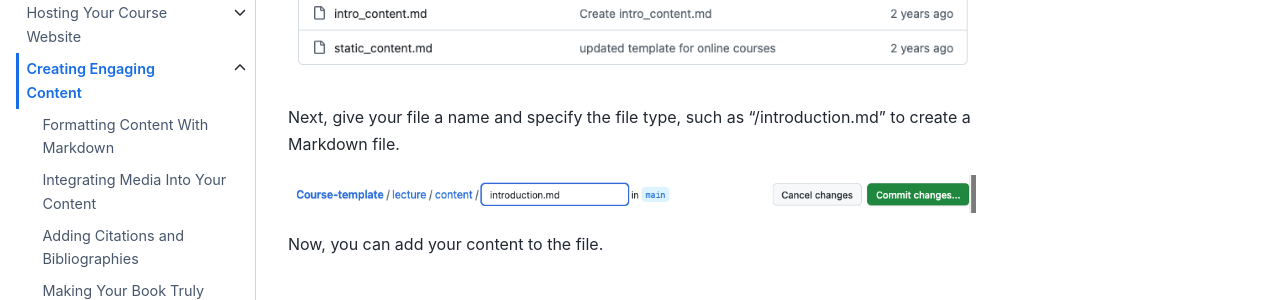
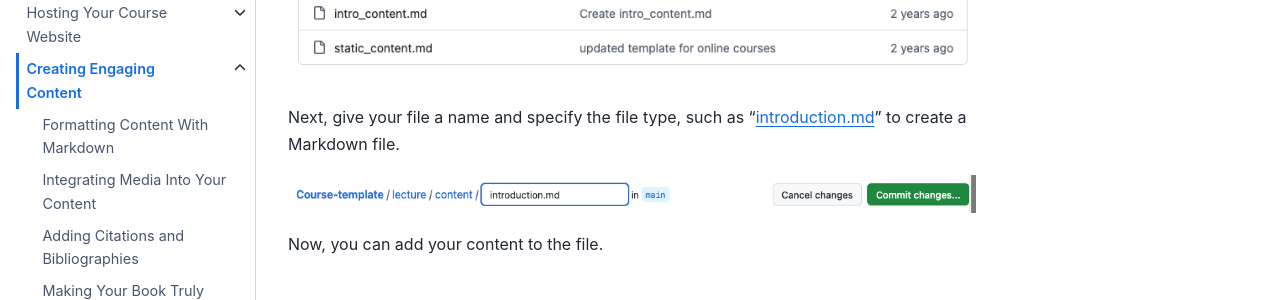
Before and after one commit to M-earnest/tutorial_jupyter_books, a Jupyter Book: the page built from content/3_create/intro.md, in a window 1280 px wide and 900 px high, scrolled down 1603 px. Shown: the part 185-485 px from the top of the window. Built offline with Jupyter Book 1.0.4 settings and Sphinx 7.4.7 and the Sphinx Book theme 1.1.4, drawn with Linux system fonts in a browser that asks for light colours; pages that are not in the unit, such as notebooks, are missing from menus.

```diff
--- a/content/3_create/intro.md
+++ b/content/3_create/intro.md
@@ -42,7 +42,7 @@ To create a new file, click on "Add file" on the upper-right corner, then select
 
 ![Image of the "add file" button and the "create new file" option.](../../static/new_file.png)
 
-Next, give your file a name and specify the file type, such as "/introduction.md" to create a Markdown file.
+Next, give your file a name and specify the file type, such as "introduction.md" to create a Markdown file.
 
 ![Image of the field where the file name is entered, with "introduction.md" written in it.](../../static/include_type.png)
 
```
